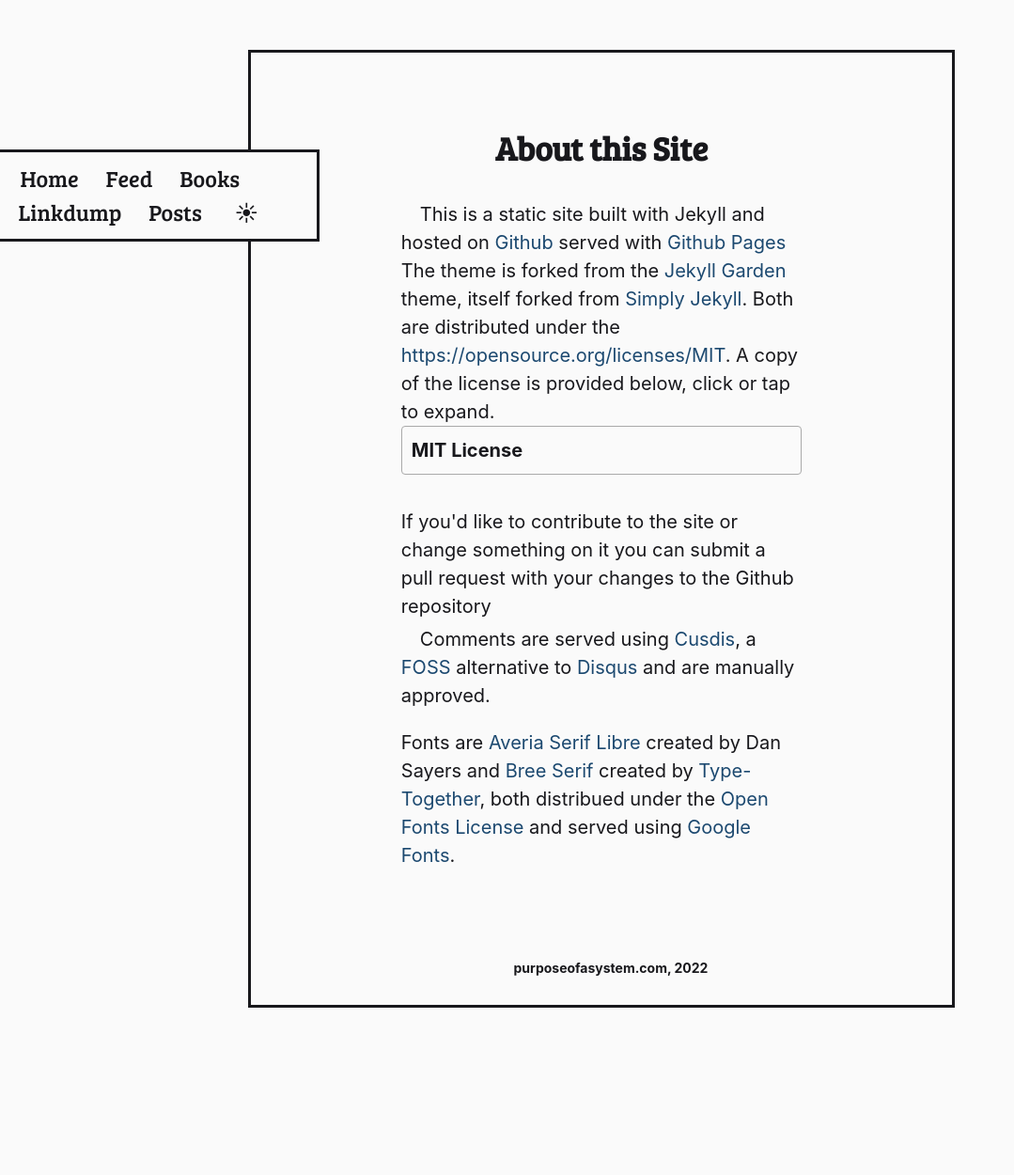
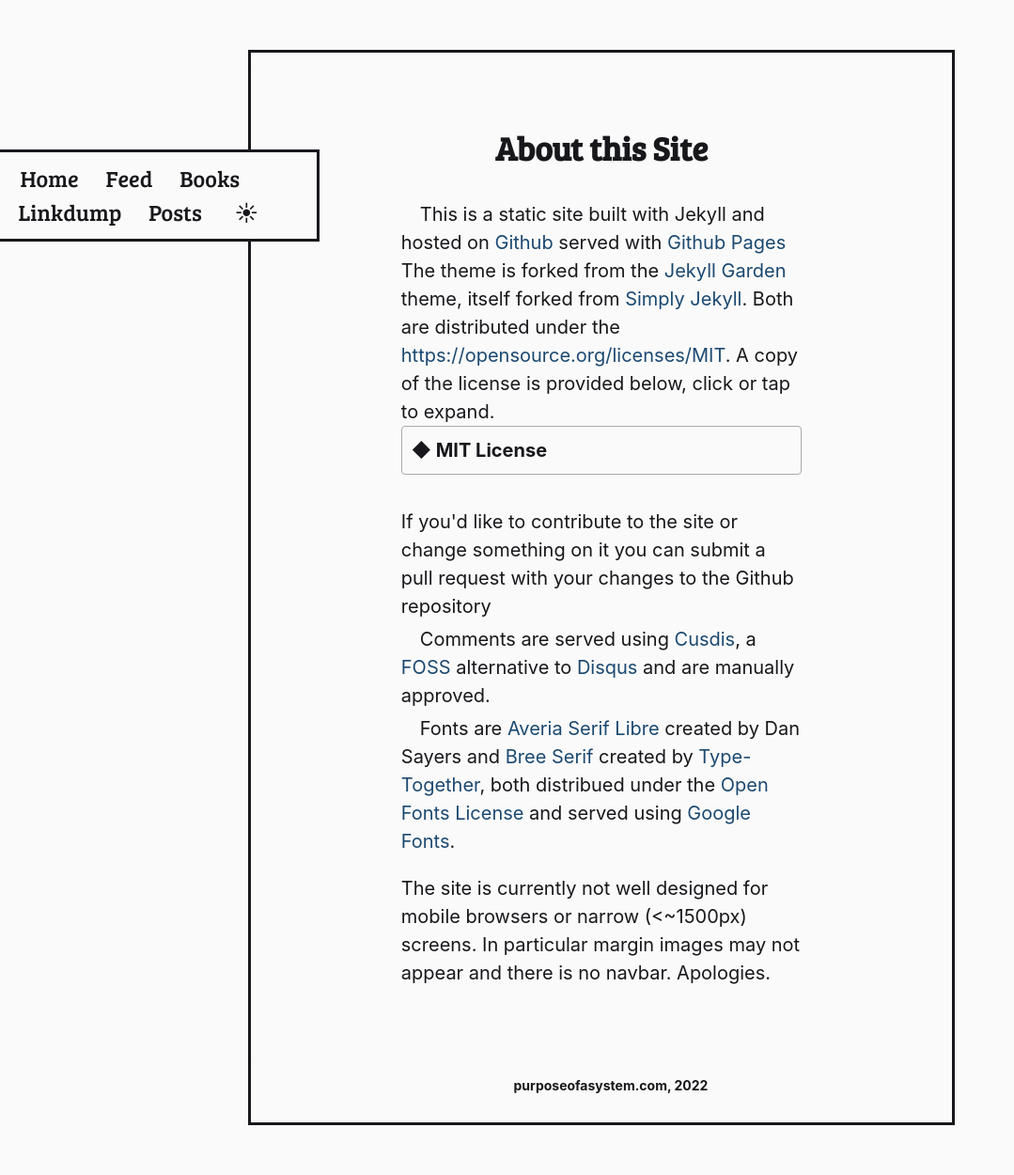
Before and after one commit to jonesethan883/jonesethan883.github.io, a Jekyll site: the page built from _posts/2022-05-16-about.md, in a window 1280 px wide. Shown: the whole page at 94% size, without its empty margins (0-1079 px from the left). Built offline with Jekyll 4.4.1, drawn with Linux system fonts in a browser that asks for light colours; some web fonts are replaced; before the commit the page ends 1125 px from its top, so only the background shows below that.

Commit message:
Update 2022-05-16-about.md

```diff
--- a/_posts/2022-05-16-about.md
+++ b/_posts/2022-05-16-about.md
@@ -6,14 +6,13 @@ title: About this Site
 This is a static site built with Jekyll and hosted on [Github](https://github.com/jonesethan883/jonesethan883.github.io) served with [Github Pages](https://pages.github.com)
 The theme is forked from the [Jekyll Garden](https://github.com/Jekyll-Garden/jekyll-garden.github.io) theme, itself forked from [Simply Jekyll](https://github.com/raghudotcc/simply-jekyll). Both are distributed under the [https://opensource.org/licenses/MIT](https://opensource.org/licenses/MIT). A copy of the license is provided below, click or tap to expand.
 <details>
- <summary>MIT License</summary>
+ <summary>◆ MIT License</summary>
  <blockquote><p>Copyright (c) 2020 Raghuveer S, Hiran Venugopalan</p>
 
  <p>Permission is hereby granted, free of charge, to any person obtaining a copy of this software and associated documentation files (the "Software"), to deal in the Software without restriction, including without limitation the rights to use, copy, modify, merge, publish, distribute, sublicense, and/or sell copies of the Software, and to permit persons to whom the Software is furnished to do so, subject to the following conditions:</p>
-
  <p>The above copyright notice and this permission notice shall be included in all copies or substantial portions of the Software.</p>
-
-<p>The software is provided "as is", without warranty of any kind, express or implied, including but not limited to the warranties of merchantability, fitness for a particular purpose and noninfringement. In no event shall the authors or copyright holders be liable for any claim, damages, or other liability, whether in an action of contract, tort or otherwise, arising from, out of or in connection with the Software or the use or other dealings in the Software.</p></blockquote>
+<p>The software is provided "as is", without warranty of any kind, express or implied, including but not limited to the warranties of merchantability, fitness for a particular purpose and noninfringement. In no event shall the authors or copyright holders be liable for any claim, damages, or other liability, whether in an action of contract, tort or otherwise, arising from, out of or in connection with the Software or the use or other dealings in the Software.</p>
+</blockquote>
 </details>
 <br>
 If you'd like to contribute to the site or change something on it you can submit a pull request with your changes to the Github repository
@@ -23,3 +22,6 @@ Comments are served using [Cusdis](https://cusdis.com), a [FOSS](https://en.wiki
 <br>
 
 Fonts are [Averia Serif Libre](http://iotic.com/averia/) created by Dan Sayers and [Bree Serif](https://fonts.google.com/specimen/Bree+Serif) created by [Type-Together](https://www.type-together.com), both distribued under the [Open Fonts License](https://en.wikipedia.org/wiki/SIL_Open_Font_License) and served using [Google Fonts](https://fonts.google.com).
+<br>
+
+The site is currently not well designed for mobile browsers or narrow (<~1500px) screens. In particular margin images may not appear and there is no navbar. Apologies.
```
